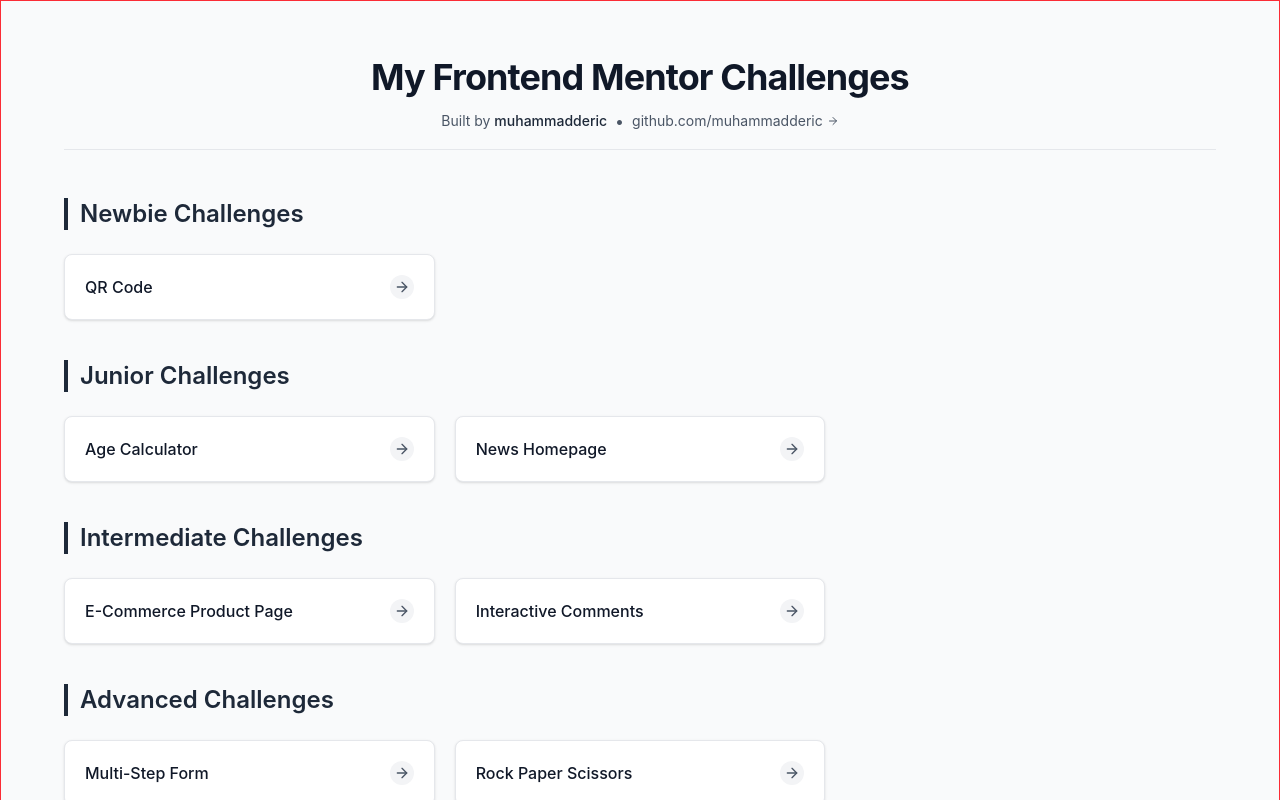
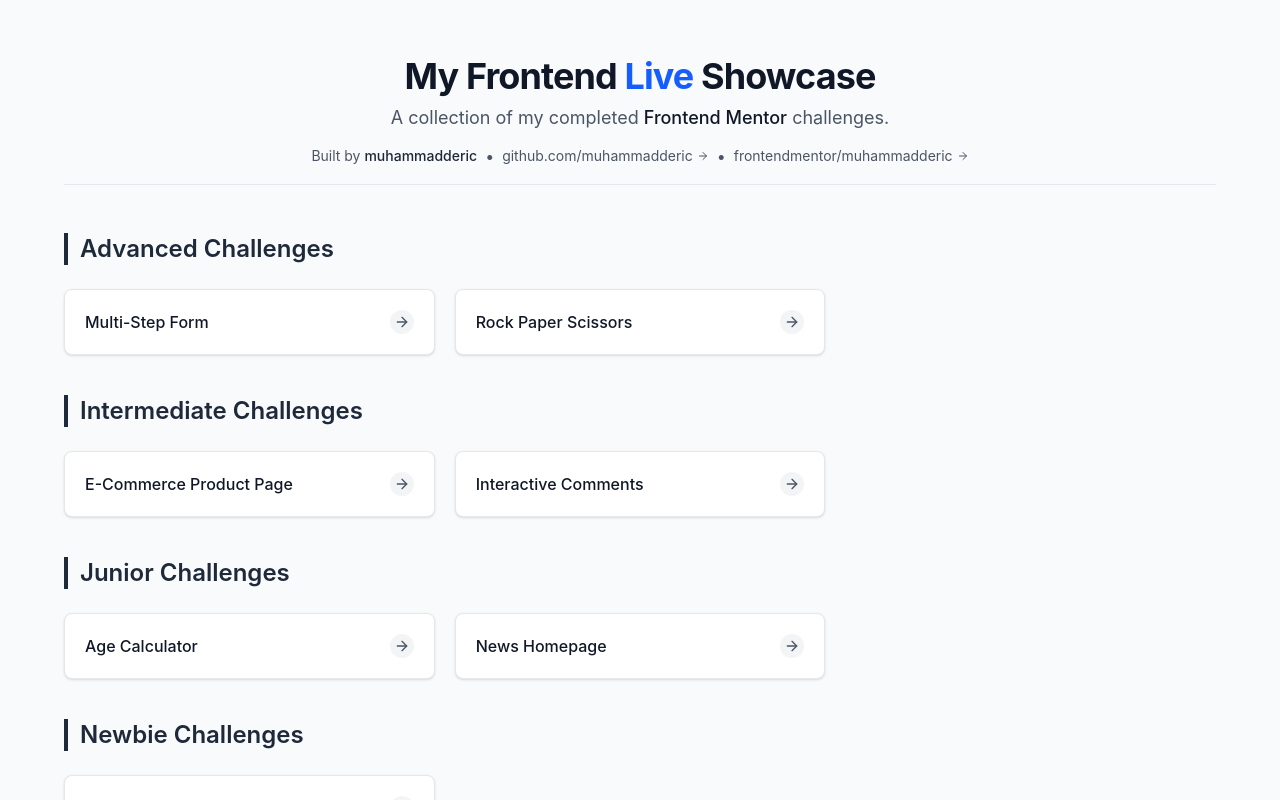
Before and after one commit to muhammadderic/deric-frontendmentor, a React (Vite) app: page / in a window 1280 px wide. Shown: the top 800 px of the page. Built offline with nearby package versions, Linux system fonts and the light colour scheme.

Commit message:
refactor: title in homepage and change the order of challenges

```diff
--- a/src/pages/Home.tsx
+++ b/src/pages/Home.tsx
@@ -9,13 +9,26 @@ export default function Home() {
   );
 
   return (
-    <div className="min-h-screen bg-gray-50 p-6 border border-red-500">
+    <div className="min-h-screen bg-gray-50 p-6">
       <div className="max-w-6xl mx-auto space-y-12">
         {/* Header section */}
         <div className="pt-8 pb-4 border-b border-gray-200 text-center">
           <h1 className="text-4xl font-bold text-gray-900 tracking-tight">
-            My Frontend Mentor Challenges
+            My Frontend <span className="text-blue-600">Live</span> Showcase
           </h1>
+          <p className="mt-2 text-lg text-gray-600">
+            A collection of my completed{" "}
+            <a
+              href="https://www.frontendmentor.io"
+              target="_blank"
+              rel="noopener noreferrer"
+              className="font-medium text-gray-900 transition-colors hover:text-blue-600 hover:underline"
+            >
+              Frontend Mentor
+            </a>{" "}
+            challenges.
+          </p>
+
           <div className="w-full flex">
             <div className="mt-3 mx-auto flex flex-col sm:flex-row sm:items-center text-gray-600">
               <p className="text-sm">
@@ -29,6 +42,16 @@ export default function Home() {
                 className="text-sm hover:text-red-900 transition-colors flex items-center mt-1 sm:mt-0"
               >
                 github.com/muhammadderic
+                <ArrowRight className="w-3 h-3 ml-1" />
+              </a>
+              <span className="hidden sm:inline mx-2">•</span>
+              <a
+                href="https://www.frontendmentor.io/profile/muhammadderic?tab=solutions"
+                target="_blank"
+                rel="noopener noreferrer"
+                className="text-sm hover:text-red-900 transition-colors flex items-center mt-1 sm:mt-0"
+              >
+                frontendmentor/muhammadderic
                 <ArrowRight className="w-3 h-3 ml-1" />
               </a>
             </div>
@@ -50,7 +73,7 @@ export default function Home() {
 
         {/* Footer */}
         <div className="pt-8 mt-8 border-t border-gray-200 text-center text-sm text-gray-500">
-          <p>© {new Date().getFullYear()} Muhammad Deric - Frontend Mentor Challenges • Built with React & Tailwind</p>
+          <p>© {new Date().getFullYear()} Muhammad Deric • Building Digital Experiences</p>
         </div>
       </div>
     </div>
--- a/src/shared/constants/challenges.ts
+++ b/src/shared/constants/challenges.ts
@@ -1,19 +1,19 @@
 import type { ChallengeGroups } from "@shared/types/types";
 
 export const challenges: ChallengeGroups = {
-  newbie: [
-    { title: "QR Code", path: "/newbie/qr-code" },
+  advanced: [
+    { title: "Multi-Step Form", path: "/adv/multi-step-form" },
+    { title: "Rock Paper Scissors", path: "/adv/rps" },
+  ],
+  intermediate: [
+    { title: "E-Commerce Product Page", path: "/inter/ecom-prod" },
+    { title: "Interactive Comments", path: "/inter/interactive-comments" },
   ],
   junior: [
     { title: "Age Calculator", path: "/junior/age-calc" },
     { title: "News Homepage", path: "/junior/news-homepage" },
   ],
-  intermediate: [
-    { title: "E-Commerce Product Page", path: "/inter/ecom-prod" },
-    { title: "Interactive Comments", path: "/inter/interactive-comments" },
-  ],
-  advanced: [
-    { title: "Multi-Step Form", path: "/adv/multi-step-form" },
-    { title: "Rock Paper Scissors", path: "/adv/rps" },
+  newbie: [
+    { title: "QR Code", path: "/newbie/qr-code" },
   ],
 };
```
